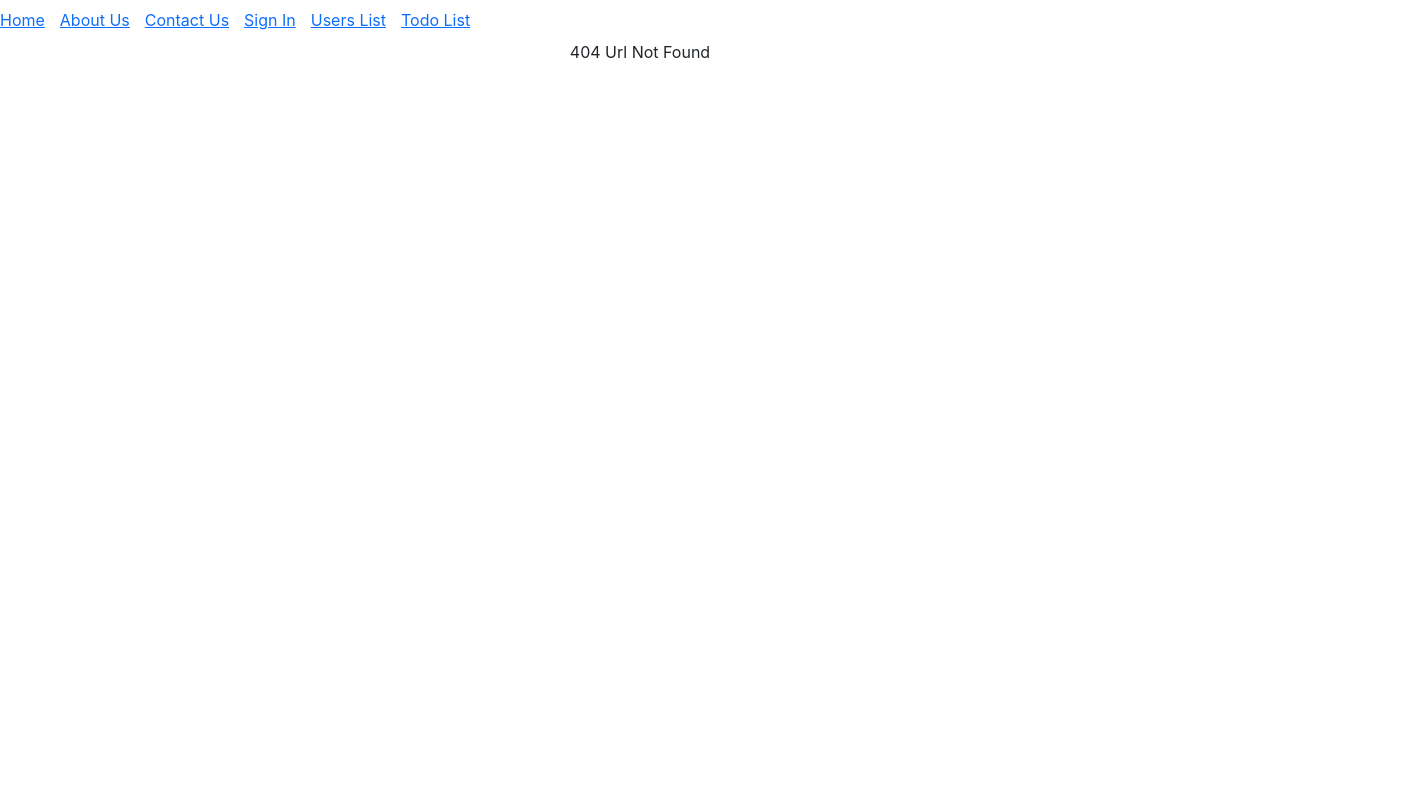
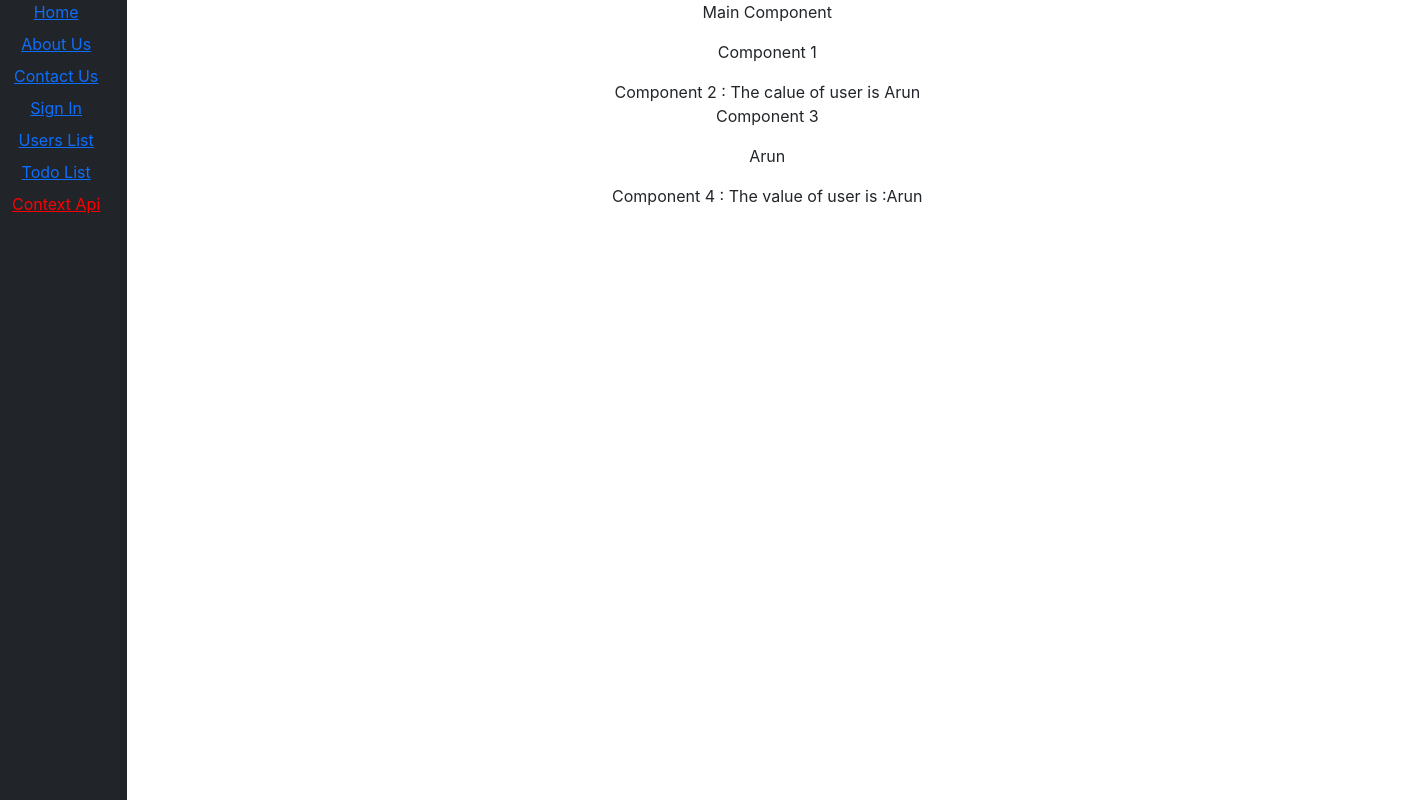
Before and after one commit to Arun-CJ/reactfsd1, a React (Create React App) app in the folder reactrouter/: page /samplecontext in a window 1280 px wide. Before the commit this address had no page. Shown: the whole page, 1407 px wide, since content can reach past the window. Built offline with nearby package versions, Linux system fonts and the light colour scheme.

Commit message:
context api

```diff
--- a/reactrouter/src/App.js
+++ b/reactrouter/src/App.js
@@ -10,11 +10,14 @@ import UserList from "./Components/UserList";
 import UserInfo from "./Components/UserInfo";
 import NotFound from "./Components/Notfound";
 import TodoList from "./Components/TodoList/TodoList";
+import SampleContext from "./Components/Context/SampleContext";
+import SideBar from "./Components/Sidebar";
 
 function App() {
   return (
     <div className="App">
-      <Menu />
+      <SideBar>
+        {/* <Menu /> */}
         <Routes>
           <Route path="/" element={<Home />} />
           <Route path="/about-us" element={<AboutUs />} />
@@ -32,8 +35,10 @@ function App() {
           </Route>
 
           <Route path="/todolist" element={<TodoList />} />
+          <Route path="/samplecontext" element={<SampleContext />} />
           <Route path="*" element={<NotFound />} />
         </Routes>
+      </SideBar>
     </div>
   );
 }
--- /dev/null
+++ b/reactrouter/src/Components/Context/Component1.js
@@ -0,0 +1,12 @@
+import Component2 from "./Component2";
+
+const Component1 = ({ user }) => {
+  return (
+    <div>
+      <p>Component 1</p>
+      <Component2 user={user} />
+    </div>
+  );
+};
+
+export default Component1;
--- /dev/null
+++ b/reactrouter/src/Components/Context/Component2.js
@@ -0,0 +1,15 @@
+import { useContext } from "react";
+import Component3 from "./Component3";
+import { NameContext } from "./SampleContext";
+
+const Component2 = () => {
+  const user = useContext(NameContext);
+  return (
+    <>
+      Component 2 : The calue of user is {user}
+      <Component3 />
+    </>
+  );
+};
+
+export default Component2;
--- /dev/null
+++ b/reactrouter/src/Components/Context/Component3.js
@@ -0,0 +1,14 @@
+import Component4 from "./Component4";
+import { NameContext } from "./SampleContext";
+
+const Component3 = () => {
+  return (
+    <>
+      <p>Component 3</p>
+      <NameContext.Consumer>{(value) => <p>{value}</p>}</NameContext.Consumer>
+      <Component4 />
+    </>
+  );
+};
+
+export default Component3;
--- /dev/null
+++ b/reactrouter/src/Components/Context/Component4.js
@@ -0,0 +1,13 @@
+import { useContext } from "react";
+import { NameContext } from "./SampleContext";
+
+const Component4 = () => {
+  const user = useContext(NameContext);
+  return (
+    <>
+      <p>Component 4 : The value of user is :{user}</p>
+    </>
+  );
+};
+
+export default Component4;
--- /dev/null
+++ b/reactrouter/src/Components/Context/SampleContext.js
@@ -0,0 +1,18 @@
+import { createContext } from "react";
+import Component1 from "./Component1";
+
+const NameContext = createContext();
+
+const SampleContext = () => {
+  return (
+    <>
+      <p>Main Component</p>
+      <NameContext.Provider value={"Arun"}>
+        <Component1 />
+      </NameContext.Provider>
+    </>
+  );
+};
+
+export default SampleContext;
+export { NameContext };
--- a/reactrouter/src/Components/Menu.js
+++ b/reactrouter/src/Components/Menu.js
@@ -33,6 +33,14 @@ const Menu = () => {
             Todo List
           </NavLink>
         </li>
+        <li style={{ marginRight: "15px" }}>
+          <NavLink
+            to="/samplecontext"
+            style={({ isActive }) => ({ color: isActive ? "red" : "" })}
+          >
+            Context Api
+          </NavLink>
+        </li>
       </ul>
     </nav>
   );
--- /dev/null
+++ b/reactrouter/src/Components/Sidebar.js
@@ -0,0 +1,54 @@
+import { Link, NavLink } from "react-router-dom";
+
+const SideBar = (props) => {
+  return (
+    <div className="container-fluid">
+      <div className="row flex-nowrap" style={{ height: "100vh" }}>
+        <div className="col-auto bg-dark">
+          <ul className="nav flex-column">
+            <li style={{ marginRight: "15px" }} className="mb-2">
+              <Link to="/">Home</Link>
+            </li>
+            <li style={{ marginRight: "15px" }} className="mb-2">
+              <Link to="/about-us">About Us</Link>
+            </li>
+            <li style={{ marginRight: "15px" }} className="mb-2">
+              <Link to="/contact-us">Contact Us</Link>
+            </li>
+            <li style={{ marginRight: "15px" }} className="mb-2">
+              <Link to="/sign-in">Sign In</Link>
+            </li>
+            <li style={{ marginRight: "15px" }} className="mb-2">
+              <NavLink
+                to="/users"
+                style={({ isActive }) => ({ color: isActive ? "red" : "" })}
+                state="cj"
+              >
+                Users List
+              </NavLink>
+            </li>
+            <li style={{ marginRight: "15px" }} className="mb-2">
+              <NavLink
+                to="/todolist"
+                style={({ isActive }) => ({ color: isActive ? "red" : "" })}
+              >
+                Todo List
+              </NavLink>
+            </li>
+            <li style={{ marginRight: "15px" }} className="mb-2">
+              <NavLink
+                to="/samplecontext"
+                style={({ isActive }) => ({ color: isActive ? "red" : "" })}
+              >
+                Context Api
+              </NavLink>
+            </li>
+          </ul>
+        </div>
+        <div>{props.children}</div>
+      </div>
+    </div>
+  );
+};
+
+export default SideBar;
```
Lines whose indentation alone changed are shown as unchanged.
